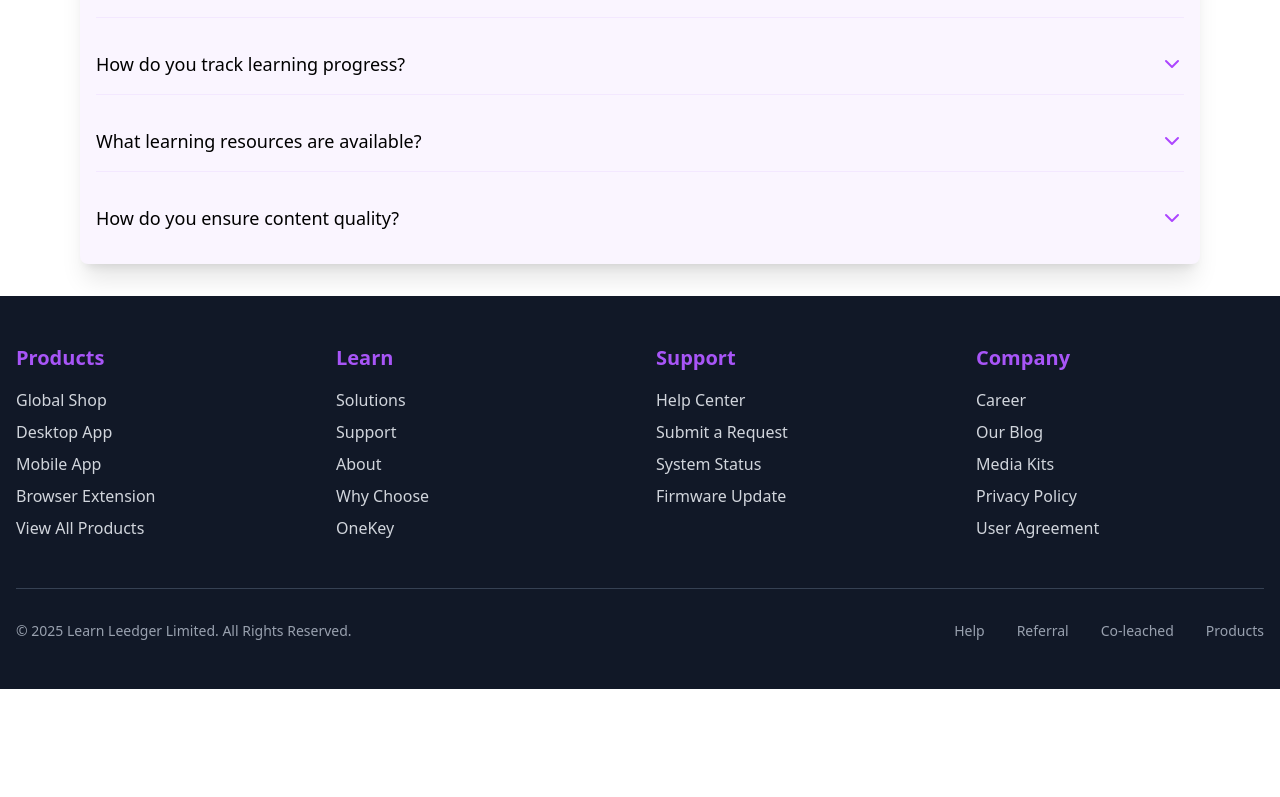
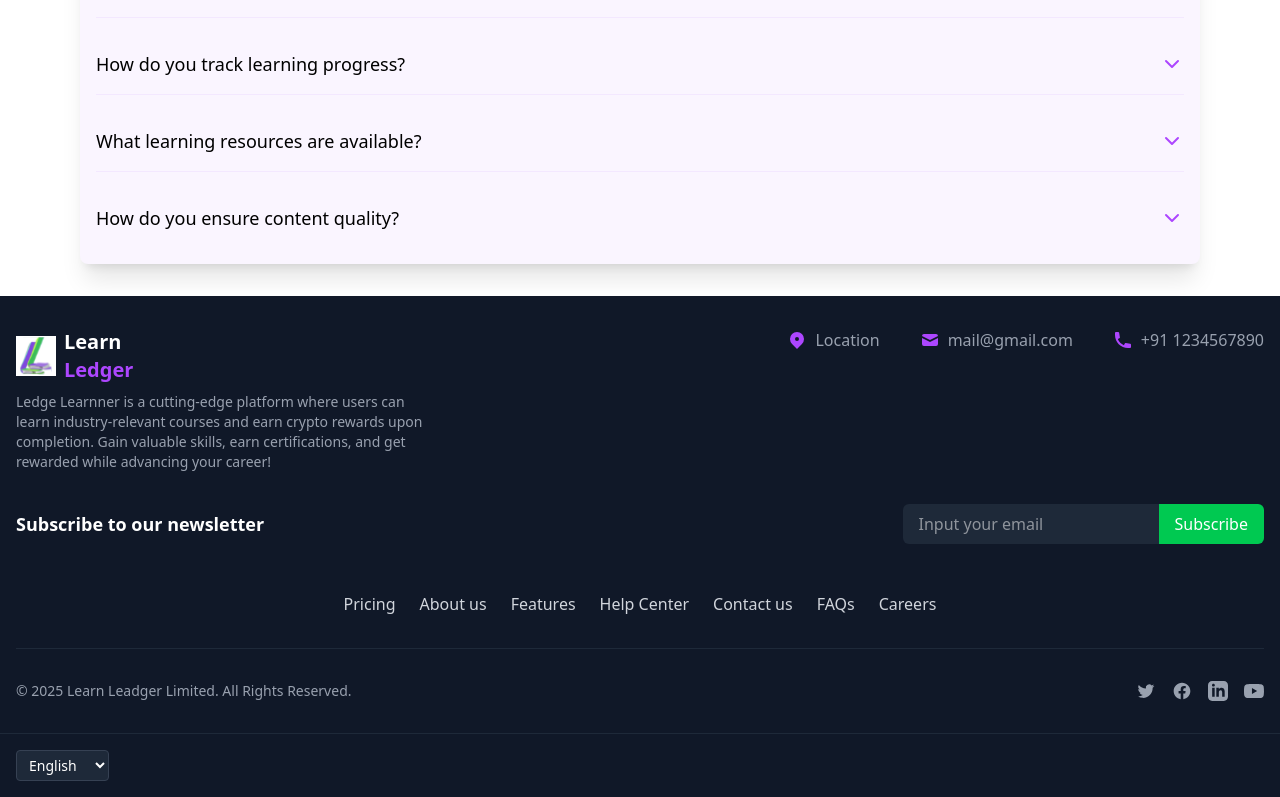
Before and after one commit to sagajax/LearnLed, a React (Vite) app: page / in a window 1280 px wide. Shown: the part 4475-5272 px from the top of the page. Before the commit the page ends 5164 px from the top, so only its background shows below. Built offline with nearby package versions, Linux system fonts and the light colour scheme.

Commit message:
Footer Fixed

```diff
--- a/src/components/Footer.jsx
+++ b/src/components/Footer.jsx
@@ -1,79 +1,150 @@
+import Logo from "/Logo.svg";
+export default function Footer() {
+  const navigationLinks = [
+    { name: "Pricing", href: "#" },
+    { name: "About us", href: "#" },
+    { name: "Features", href: "#" },
+    { name: "Help Center", href: "#" },
+    { name: "Contact us", href: "#" },
+    { name: "FAQs", href: "#" },
+    { name: "Careers", href: "#" },
+  ];
 
-
-export default function Footer() {
-    const footerLinks = {
-      Products: [
-        { name: "Global Shop", href: "#" },
-        { name: "Desktop App", href: "#" },
-        { name: "Mobile App", href: "#" },
-        { name: "Browser Extension", href: "#" },
-        { name: "View All Products", href: "#" },
-      ],
-      Learn: [
-        { name: "Solutions", href: "#" },
-        { name: "Support", href: "#" },
-        { name: "About", href: "#" },
-        { name: "Why Choose", href: "#" },
-        { name: "OneKey", href: "#" },
-      ],
-      Support: [
-        { name: "Help Center", href: "#" },
-        { name: "Submit a Request", href: "#" },
-        { name: "System Status", href: "#" },
-        { name: "Firmware Update", href: "#" },
-      ],
-      Company: [
-        { name: "Career", href: "#" },
-        { name: "Our Blog", href: "#" },
-        { name: "Media Kits", href: "#" },
-        { name: "Privacy Policy", href: "#" },
-        { name: "User Agreement", href: "#" },
-      ],
-    };
-
-    const bottomLinks = ["Help", "Referral", "Co-leached", "Products"];
+  const socialIcons = [
+    { name: "Twitter", icon: "twitter", href: "#" },
+    { name: "Facebook", icon: "facebook", href: "#" },
+    { name: "LinkedIn", icon: "linkedin", href: "#" },
+    { name: "YouTube", icon: "youtube", href: "#" },
+  ];
 
   return (
-      <footer className="bg-[#111827] text-white py-12">
-        <div className="container mx-auto px-4 max-w-[1400px]">
-          <div className="grid grid-cols-2 md:grid-cols-4 gap-8 mb-12">
-            {Object.entries(footerLinks).map(([category, links]) => (
-              <div key={category}>
-                <h3 className="text-[#A855F7] text-xl font-semibold mb-4">
-                  {category}
-                </h3>
-                <ul className="space-y-2">
-                  {links.map((link) => (
-                    <li key={link.name}>
+    <footer className="bg-gray-900 text-white">
+      {/* Top section with logo and info */}
+      <div className="container mx-auto px-4 py-8">
+        <div className="flex flex-col md:flex-row justify-between items-start">
+          {/* Logo and description */}
+          <div className="mb-8 md:mb-0 md:w-1/3">
+            <div className="flex items-center mb-2">
+              <img src={Logo} alt="Learn Ledger Logo" className="h-10 w-10 mr-2" />
+              <div>
+                <h2 className="text-xl font-bold">Learn</h2>
+                <h2 className="text-xl font-bold text-purple-500">Ledger</h2>
+              </div>
+            </div>
+            <p className="text-sm text-gray-400 mt-2">
+              Ledge Learnner is a cutting-edge platform where users can learn industry-relevant courses and earn crypto rewards
+              upon completion. Gain valuable skills, earn certifications, and get rewarded while advancing your career!
+            </p>
+          </div>
+
+          {/* Contact Info */}
+          <div className="flex flex-col md:flex-row md:space-x-10 md:items-start">
+            <div className="flex items-center mb-4 md:mb-0">
+              <svg className="h-5 w-5 text-purple-500" viewBox="0 0 20 20" fill="currentColor">
+                <path fillRule="evenodd" d="M5.05 4.05a7 7 0 119.9 9.9L10 18.9l-4.95-4.95a7 7 0 010-9.9zM10 11a2 2 0 100-4 2 2 0 000 4z" clipRule="evenodd" />
+              </svg>
+              <span className="ml-2 text-gray-400">Location</span>
+            </div>
+
+            <div className="flex items-center mb-4 md:mb-0">
+              <svg className="h-5 w-5 text-purple-500" viewBox="0 0 20 20" fill="currentColor">
+                <path d="M2.003 5.884L10 9.882l7.997-3.998A2 2 0 0016 4H4a2 2 0 00-1.997 1.884z" />
+                <path d="M18 8.118l-8 4-8-4V14a2 2 0 002 2h12a2 2 0 002-2V8.118z" />
+              </svg>
+              <span className="ml-2 text-gray-400">mail@gmail.com</span>
+            </div>
+
+            <div className="flex items-center">
+              <svg className="h-5 w-5 text-purple-500" viewBox="0 0 20 20" fill="currentColor">
+                <path d="M2 3a1 1 0 011-1h2.153a1 1 0 01.986.836l.74 4.435a1 1 0 01-.54 1.06l-1.548.773a11.037 11.037 0 006.105 6.105l.774-1.548a1 1 0 011.059-.54l4.435.74a1 1 0 01.836.986V17a1 1 0 01-1 1h-2C7.82 18 2 12.18 2 5V3z" />
+              </svg>
+              <span className="ml-2 text-gray-400">+91 1234567890</span>
+            </div>
+          </div>
+        </div>
+
+        {/* Newsletter Section */}
+        <div className="mt-8 flex flex-col md:flex-row justify-between items-center">
+          <h3 className="text-lg font-semibold mb-4 md:mb-0">Subscribe to our newsletter</h3>
+          <div className="flex w-full md:w-auto">
+            <input
+              type="email"
+              placeholder="Input your email"
+              className="bg-gray-800 text-white px-4 py-2 rounded-l-md w-full md:w-64 focus:outline-none"
+            />
+            <button className="bg-green-500 hover:bg-green-600 px-4 py-2 rounded-r-md transition-colors">
+              Subscribe
+            </button>
+          </div>
+        </div>
+
+        {/* Navigation Links */}
+        <div className="mt-12">
+          <nav className="flex flex-wrap justify-center gap-6">
+            {navigationLinks.map((link) => (
               <a
+                key={link.name}
                 href={link.href}
-                        className="text-gray-300 hover:text-white hover:underline transition-colors"
+                className="text-gray-300 hover:text-white transition-colors"
               >
                 {link.name}
               </a>
-                    </li>
             ))}
-                </ul>
+          </nav>
         </div>
+
+        {/* Divider */}
+        <div className="border-t border-gray-800 my-8"></div>
+
+        {/* Bottom Section with Copyright and Social */}
+        <div className="flex flex-col md:flex-row justify-between items-center">
+          <p className="text-gray-400 text-sm mb-4 md:mb-0">
+            © 2025 Learn Leadger Limited. All Rights Reserved.
+          </p>
+
+          <div className="flex space-x-4">
+            {socialIcons.map((social) => (
+              <a
+                key={social.name}
+                href={social.href}
+                className="text-gray-400 hover:text-white transition-colors"
+                aria-label={social.name}
+              >
+                {social.icon === "twitter" && (
+                  <svg className="h-5 w-5" fill="currentColor" viewBox="0 0 24 24">
+                    <path d="M8.29 20.251c7.547 0 11.675-6.253 11.675-11.675 0-.178 0-.355-.012-.53A8.348 8.348 0 0022 5.92a8.19 8.19 0 01-2.357.646 4.118 4.118 0 001.804-2.27 8.224 8.224 0 01-2.605.996 4.107 4.107 0 00-6.993 3.743 11.65 11.65 0 01-8.457-4.287 4.106 4.106 0 001.27 5.477A4.072 4.072 0 012.8 9.713v.052a4.105 4.105 0 003.292 4.022 4.095 4.095 0 01-1.853.07 4.108 4.108 0 003.834 2.85A8.233 8.233 0 012 18.407a11.616 11.616 0 006.29 1.84" />
+                  </svg>
+                )}
+                {social.icon === "facebook" && (
+                  <svg className="h-5 w-5" fill="currentColor" viewBox="0 0 24 24">
+                    <path fillRule="evenodd" d="M22 12c0-5.523-4.477-10-10-10S2 6.477 2 12c0 4.991 3.657 9.128 8.438 9.878v-6.987h-2.54V12h2.54V9.797c0-2.506 1.492-3.89 3.777-3.89 1.094 0 2.238.195 2.238.195v2.46h-1.26c-1.243 0-1.63.771-1.63 1.562V12h2.773l-.443 2.89h-2.33v6.988C18.343 21.128 22 16.991 22 12z" clipRule="evenodd" />
+                  </svg>
+                )}
+                {social.icon === "linkedin" && (
+                  <svg className="h-5 w-5" fill="currentColor" viewBox="0 0 24 24">
+                    <path d="M19 0h-14c-2.761 0-5 2.239-5 5v14c0 2.761 2.239 5 5 5h14c2.762 0 5-2.239 5-5v-14c0-2.761-2.238-5-5-5zm-11 19h-3v-11h3v11zm-1.5-12.268c-.966 0-1.75-.79-1.75-1.764s.784-1.764 1.75-1.764 1.75.79 1.75 1.764-.783 1.764-1.75 1.764zm13.5 12.268h-3v-5.604c0-3.368-4-3.113-4 0v5.604h-3v-11h3v1.765c1.396-2.586 7-2.777 7 2.476v6.759z" />
+                  </svg>
+                )}
+                {social.icon === "youtube" && (
+                  <svg className="h-5 w-5" fill="currentColor" viewBox="0 0 24 24">
+                    <path d="M23.498 6.186a3.016 3.016 0 0 0-2.122-2.136C19.505 3.545 12 3.545 12 3.545s-7.505 0-9.377.505A3.017 3.017 0 0 0 .502 6.186C0 8.07 0 12 0 12s0 3.93.502 5.814a3.016 3.016 0 0 0 2.122 2.136c1.871.505 9.376.505 9.376.505s7.505 0 9.377-.505a3.015 3.015 0 0 0 2.122-2.136C24 15.93 24 12 24 12s0-3.93-.502-5.814zM9.545 15.568V8.432L15.818 12l-6.273 3.568z" />
+                  </svg>
+                )}
+              </a>
             ))}
           </div>
+        </div>
+      </div>
 
-          <div className="border-t border-gray-700 my-8"></div>
-
-          <div className="flex flex-col md:flex-row items-center justify-between">
-            <p className="text-gray-400 text-sm mb-4 md:mb-0">
-              © 2025 Learn Leedger Limited. All Rights Reserved.
-            </p>
-            <div className="flex flex-wrap justify-center gap-4 md:gap-8">
-              {bottomLinks.map((link) => (
-                <a
-                  key={link}
-                  href="#"
-                  className="text-gray-400 hover:text-white text-sm transition-colors"
-                >
-                  {link}
-                </a>
-              ))}
+      {/* Language Selector */}
+      <div className="bg-gray-900 border-t border-gray-800 py-4">
+        <div className="container mx-auto px-4">
+          <div className="flex justify-between items-center">
+            <select className="bg-gray-800 text-white border border-gray-700 rounded px-2 py-1 text-sm">
+              <option value="en">English</option>
+              <option value="hi">Hindi</option>
+              <option value="fr">Français</option>
+            </select>
           </div>
         </div>
       </div>
```
Lines whose indentation alone changed are shown as unchanged.
